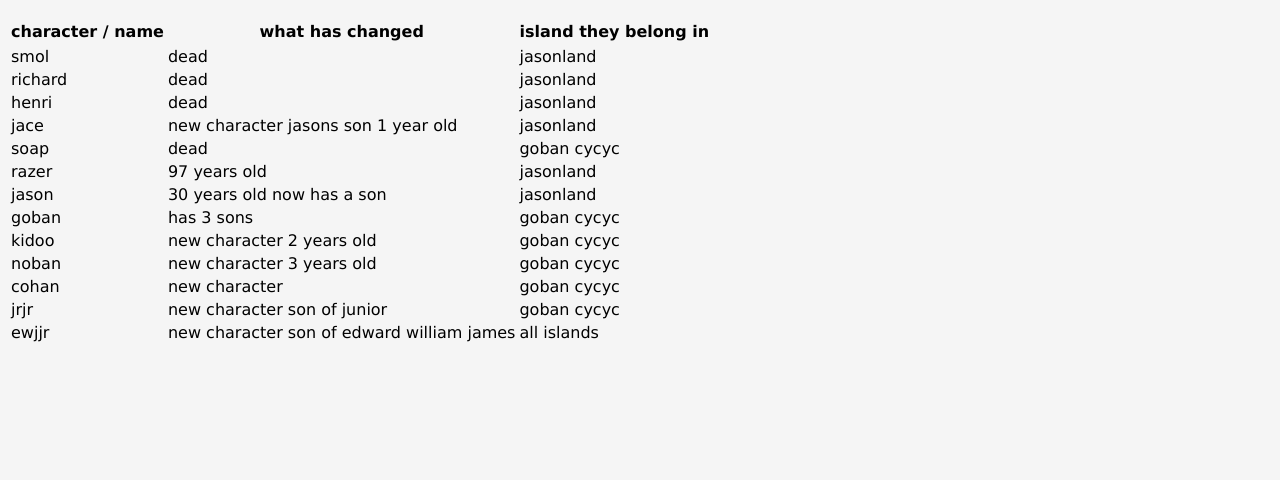
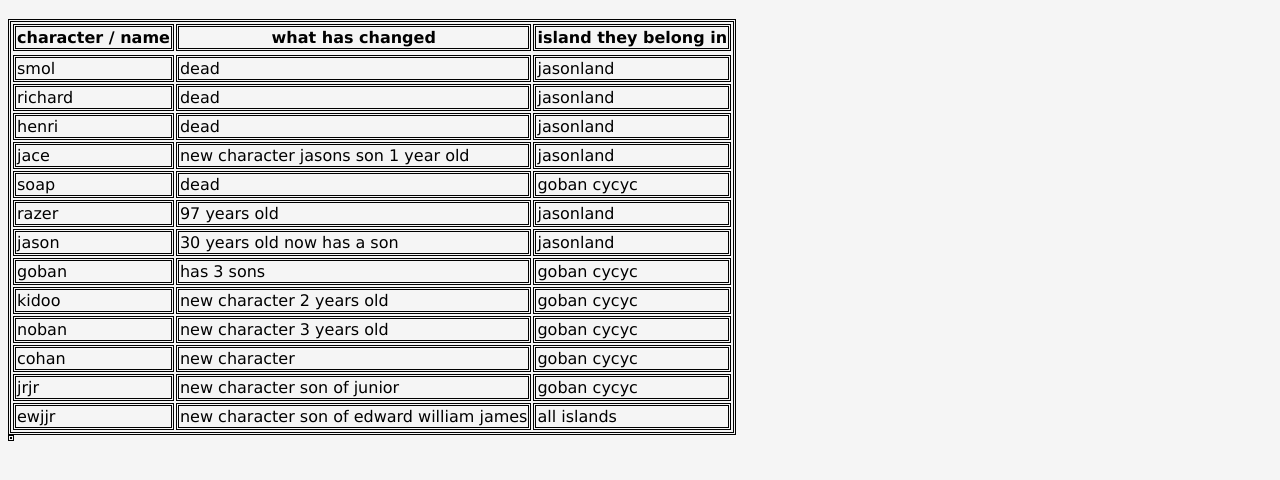
Before and after one commit to trollballsgame/trollballs_doc, a plain HTML site: page tb2.html in a window 1280 px wide. Shown: the part 246-726 px from the top of the page. Drawn offline with Linux system fonts and the light colour scheme.

Commit message:
Update style.css
Added table deco

```diff
--- a/style.css
+++ b/style.css
@@ -7,3 +7,6 @@
     text-shadow: -1 px, -1px, 1px black;
     cursor: pointer;
   }
+th, td, table {
+    border: double;
+}
```
